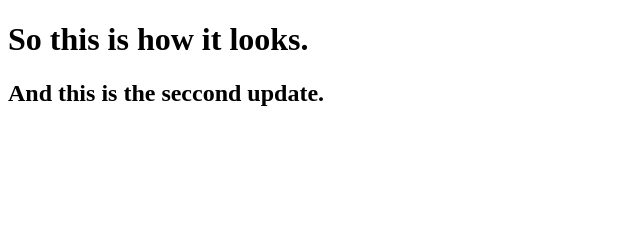
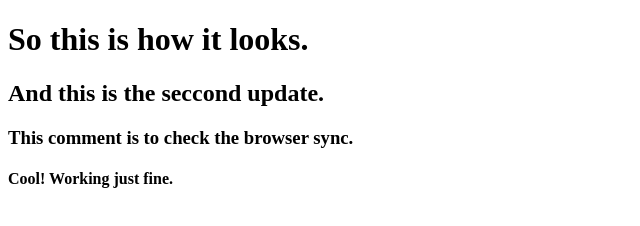
Before and after one commit to rite-sh-arma/coursera-test, a plain HTML site: page index.html in a window 1280 px wide. Shown: the whole page, without its empty margins (0-640 px from the left). Drawn offline with Linux system fonts and the light colour scheme.

Commit message:
Just playing around with browser sync.

```diff
--- a/index.html
+++ b/index.html
@@ -6,5 +6,7 @@
     <body>
         <h1> So this is how it looks. </h1>
         <h2> And this is the seccond update.</h2>
+        <h3> This comment is to check the browser sync.</h3>
+        <h4> Cool! Working just fine. </h4>
     </body>
 </html>
```
